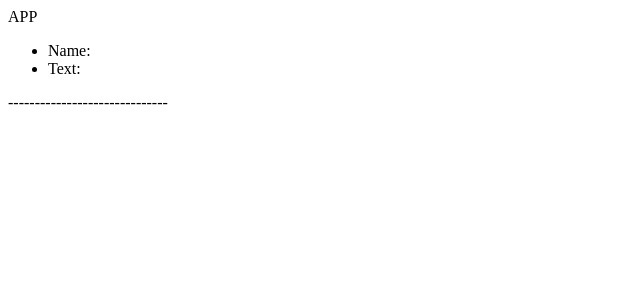
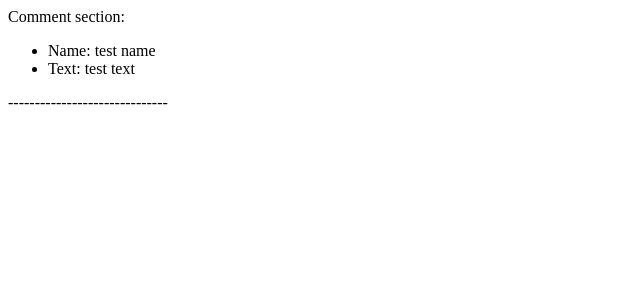
Before and after one commit to GoranAviani/react_communicating_with_props, a React (Create React App) app: page / in a window 1280 px wide. Shown: the top 300 px of the page, without its empty margins (0-640 px from the left). Built offline with nearby package versions, Linux system fonts and the light colour scheme.

Commit message:
communicating with props

```diff
--- a/src/App.js
+++ b/src/App.js
@@ -5,8 +5,8 @@ const App = () => {
 
     return (
         <>
-            APP
-            <Comment/>
+            Comment section:
+            <Comment name={"test name"} text={"test text"}/>
         </>)
 }
 
```
